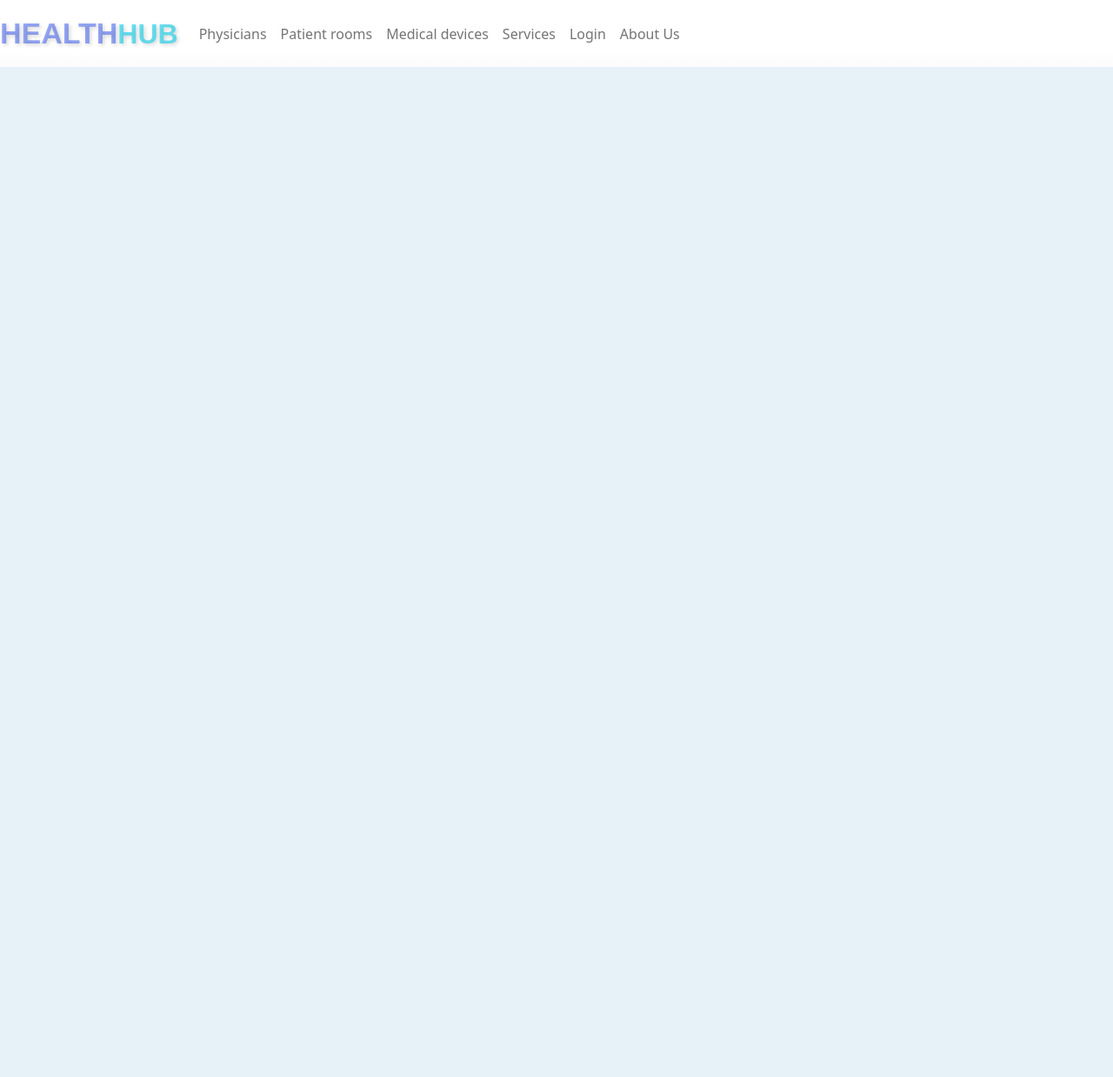
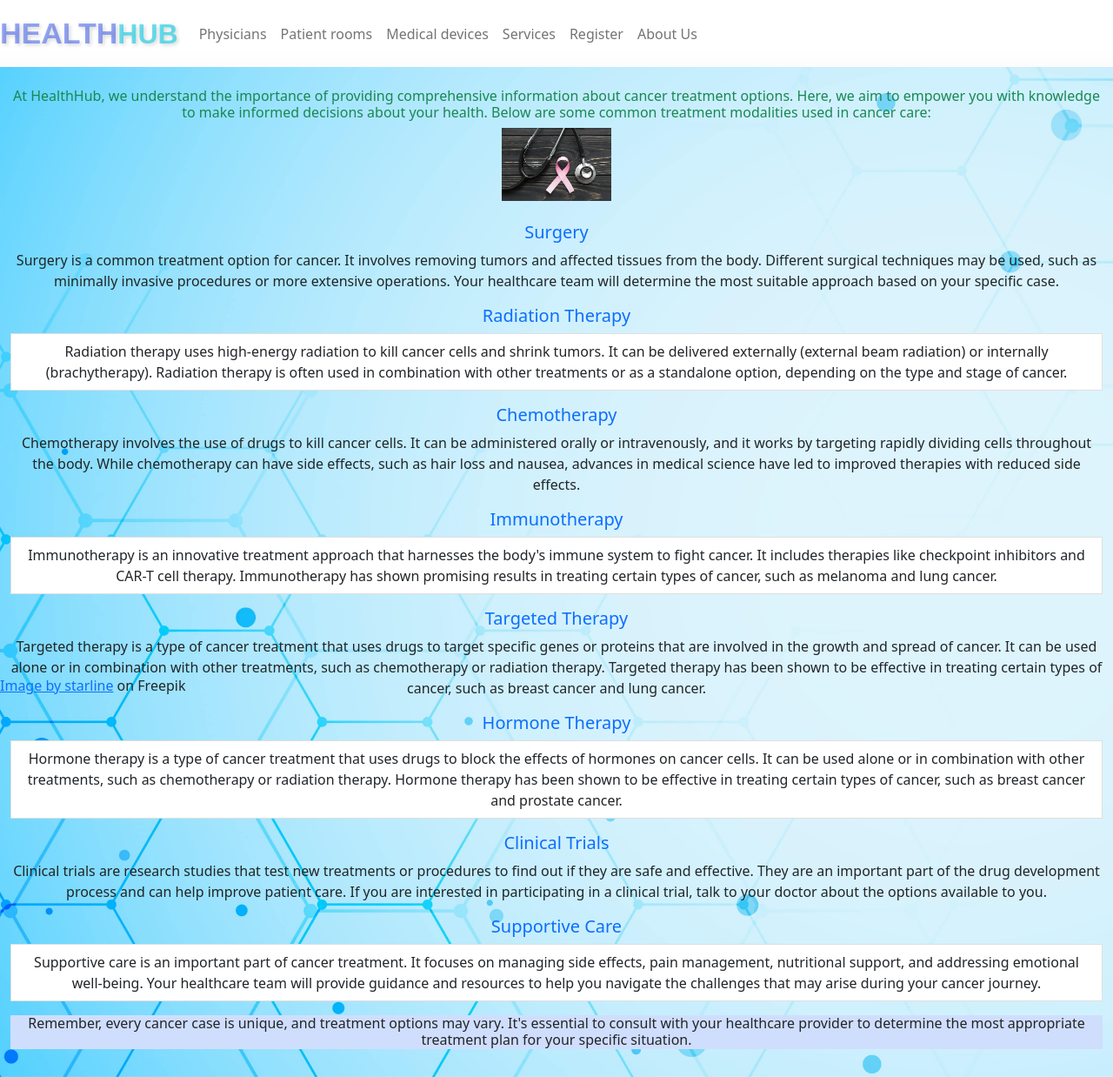
Before and after one commit to Eyobed9/Code, a Flask app: page /cancer in a window 1280 px wide. Shown: the whole page at 87% size. Before the commit the page ends 77 px from the top, so only its background shows below. Run offline with Flask 3, Linux system fonts and the light colour scheme; parts of the project's set-up code (start-up, migrations or seed data) failed here and were passed over; some libraries are stand-ins or nearby versions.

Commit message:
done the main part of the website

```diff
--- a/hospital/app.py
+++ b/hospital/app.py
@@ -88,6 +88,11 @@
     beds = result[0][1]
     return render_template("double.html", beds=beds, price=price)
 
+
+@app.route("/forgot", method=["GET", "POST"])
+def forgot():
+    """ Change the password if the user forgot it """
+    return "This is the forgot password page"
 
 @app.route("/multiple")
 def multiple():
@@ -267,18 +272,6 @@
  # user
  # staff
 
-
-# info
- # doctors
- # specialties
- # machines and their status
-
-# schedule appointment
-
-# number of beds
- # the price
- # standard
-
 # pay for medical card if it doesn't exist
  # schedule appointment
 
@@ -286,7 +279,6 @@
  # room maps
  # hospital map on google maps
 
-# for staff work schedule
 
 if __name__ == '__main__':
     app.run(debug=True)
--- a/hospital/static/styles.css
+++ b/hospital/static/styles.css
@@ -138,7 +138,7 @@
   left: 0;
   bottom: 0;
   width: 100%;
-  background-color: #b2cddb;
+  background-color: #d0ebf8;
   padding: 20px;
   text-align: center;
 }
@@ -165,3 +165,11 @@
   flex-direction: row;
   flex-wrap: wrap;
 }
+
+.color_1 {
+  background-color: #d0defd;
+}
+
+.left {
+  float: left;
+}
--- a/hospital/templates/cancer.html
+++ b/hospital/templates/cancer.html
@@ -1,11 +1,33 @@
-{% extends "layout.html" %}
+{% extends "layout0.html" %}
 
 {% block title %}
 Cancer treatment
 {% endblock %}
 
 {% block main %}
-
-
+<div class="wrapper">
+    <div class="mb-4">
+      <!--Image by <a href="https://www.freepik.com/free-photo/pink-ribbon-stethoscope-dark-background_1565056.htm#query=cancer%20treatment&position=17&from_view=search&track=ais">Freepik</a>-->
+        <h6 class="text-success">At HealthHub, we understand the importance of providing comprehensive information about cancer treatment options. Here, we aim to empower you with knowledge to make informed decisions about your health. Below are some common treatment modalities used in cancer care:</h6>
+        <img src="/static/cancer.jpg" class="tiny_img" alt="Cancer treatment">
+    </div>
+    <h5 class="text-primary">Surgery</h5>
+    <p class="">Surgery is a common treatment option for cancer. It involves removing tumors and affected tissues from the body. Different surgical techniques may be used, such as minimally invasive procedures or more extensive operations. Your healthcare team will determine the most suitable approach based on your specific case.</p>
+    <h5 class="text-primary">Radiation Therapy</h5>
+    <p class="list-group-item">Radiation therapy uses high-energy radiation to kill cancer cells and shrink tumors. It can be delivered externally (external beam radiation) or internally (brachytherapy). Radiation therapy is often used in combination with other treatments or as a standalone option, depending on the type and stage of cancer.</p>
+    <h5 class="text-primary">Chemotherapy</h5>
+    <p>Chemotherapy involves the use of drugs to kill cancer cells. It can be administered orally or intravenously, and it works by targeting rapidly dividing cells throughout the body. While chemotherapy can have side effects, such as hair loss and nausea, advances in medical science have led to improved therapies with reduced side effects.</p>
+    <h5 class="text-primary">Immunotherapy</h5>
+    <p class="list-group-item">Immunotherapy is an innovative treatment approach that harnesses the body's immune system to fight cancer. It includes therapies like checkpoint inhibitors and CAR-T cell therapy. Immunotherapy has shown promising results in treating certain types of cancer, such as melanoma and lung cancer.</p>
+    <h5 class="text-primary">Targeted Therapy</h5>
+    <p>Targeted therapy is a type of cancer treatment that uses drugs to target specific genes or proteins that are involved in the growth and spread of cancer. It can be used alone or in combination with other treatments, such as chemotherapy or radiation therapy. Targeted therapy has been shown to be effective in treating certain types of cancer, such as breast cancer and lung cancer.</p>
+    <h5 class="text-primary">Hormone Therapy</h5>
+    <p class="list-group-item">Hormone therapy is a type of cancer treatment that uses drugs to block the effects of hormones on cancer cells. It can be used alone or in combination with other treatments, such as chemotherapy or radiation therapy. Hormone therapy has been shown to be effective in treating certain types of cancer, such as breast cancer and prostate cancer.</p>
+    <h5 class="text-primary">Clinical Trials</h5>
+    <p>Clinical trials are research studies that test new treatments or procedures to find out if they are safe and effective. They are an important part of the drug development process and can help improve patient care. If you are interested in participating in a clinical trial, talk to your doctor about the options available to you.</p>
+    <h5 class="text-primary">Supportive Care</h5>
+    <p class="list-group-item">Supportive care is an important part of cancer treatment. It focuses on managing side effects, pain management, nutritional support, and addressing emotional well-being. Your healthcare team will provide guidance and resources to help you navigate the challenges that may arise during your cancer journey.</p>
+    <h6 class="color_1">Remember, every cancer case is unique, and treatment options may vary. It's essential to consult with your healthcare provider to determine the most appropriate treatment plan for your specific situation.</h6>
+</div>
 
 {% endblock %}
--- a/hospital/templates/login.html
+++ b/hospital/templates/login.html
@@ -1,4 +1,4 @@
-{% extends "layout.html" %}
+{% extends "layout0.html" %}
 
 {% block title %}
     Log In
--- a/hospital/templates/register.html
+++ b/hospital/templates/register.html
@@ -1,4 +1,4 @@
-{% extends "layout.html" %}
+{% extends "layout0.html" %}
 
 {% block title %}
 
```
Also changed, not shown: hospital/templates/forgot.html (added, +40 -0 lines), hospital/templates/services.html (+9 -9 lines), hospital/static/cancer.jpg (added).
